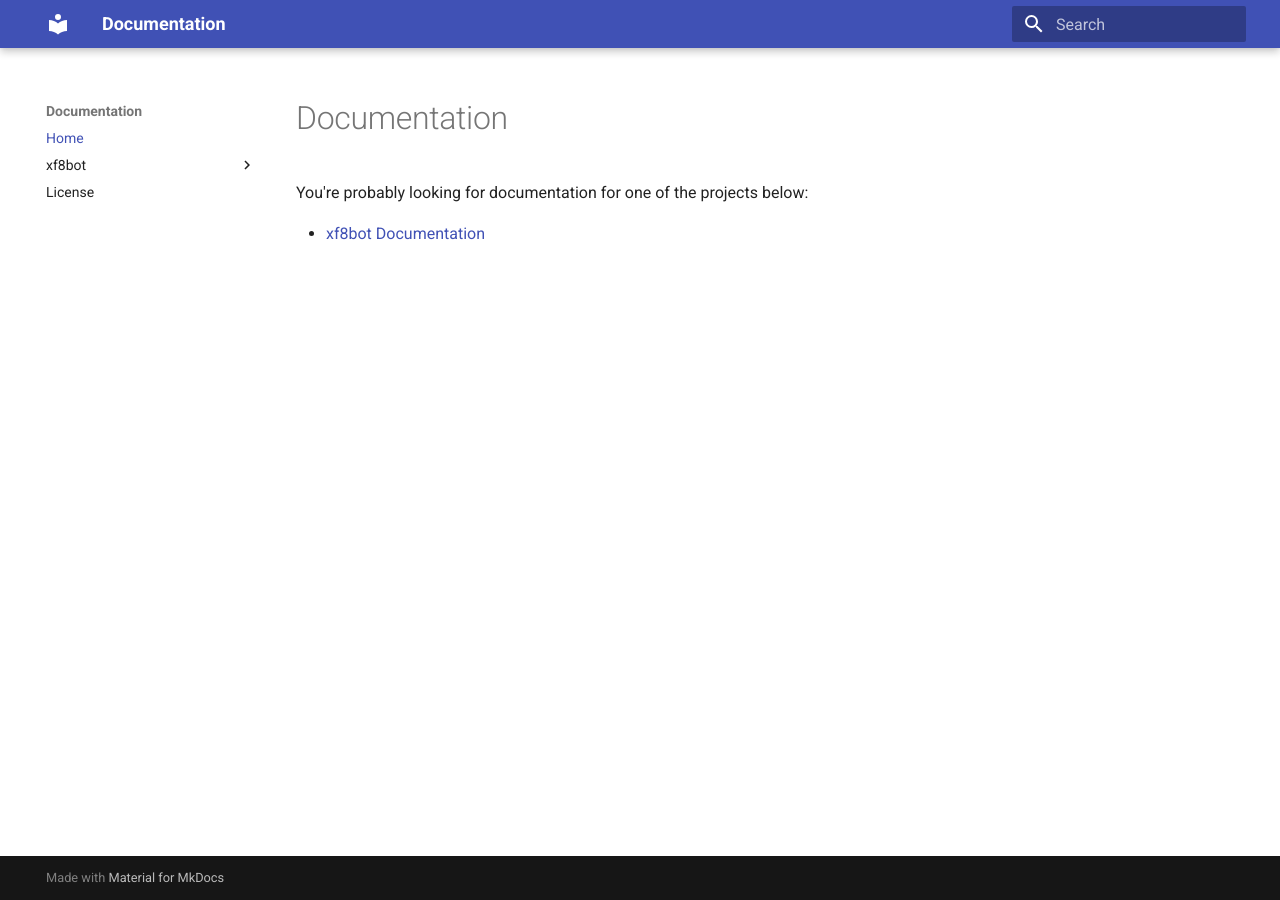
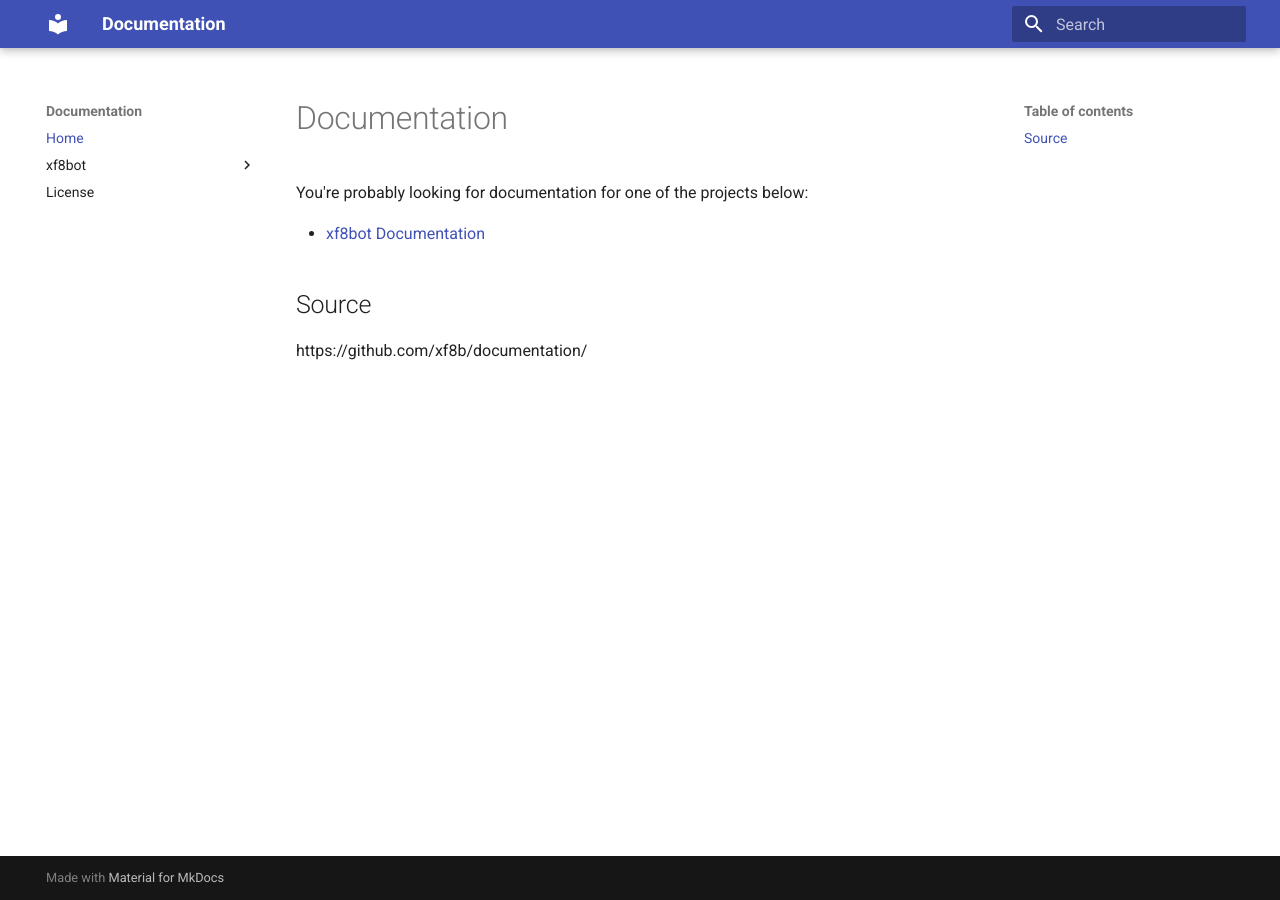
Before and after one commit to xf8b/documentation, an MkDocs documentation site: the page built from docs/index.md, in a window 1280 px wide. Built offline with MkDocs 1.6.1 and Material for MkDocs 9.7.7, drawn with Linux system fonts in a browser that asks for light colours.

Commit message:
Update index.md

```diff
--- a/docs/index.md
+++ b/docs/index.md
@@ -7,3 +7,6 @@
 You're probably looking for documentation for one of the projects below:
 
 * [xf8bot Documentation](https://xf8b.github.io/documentation/xf8bot/)
+
+## Source
+https://github.com/xf8b/documentation/
```
